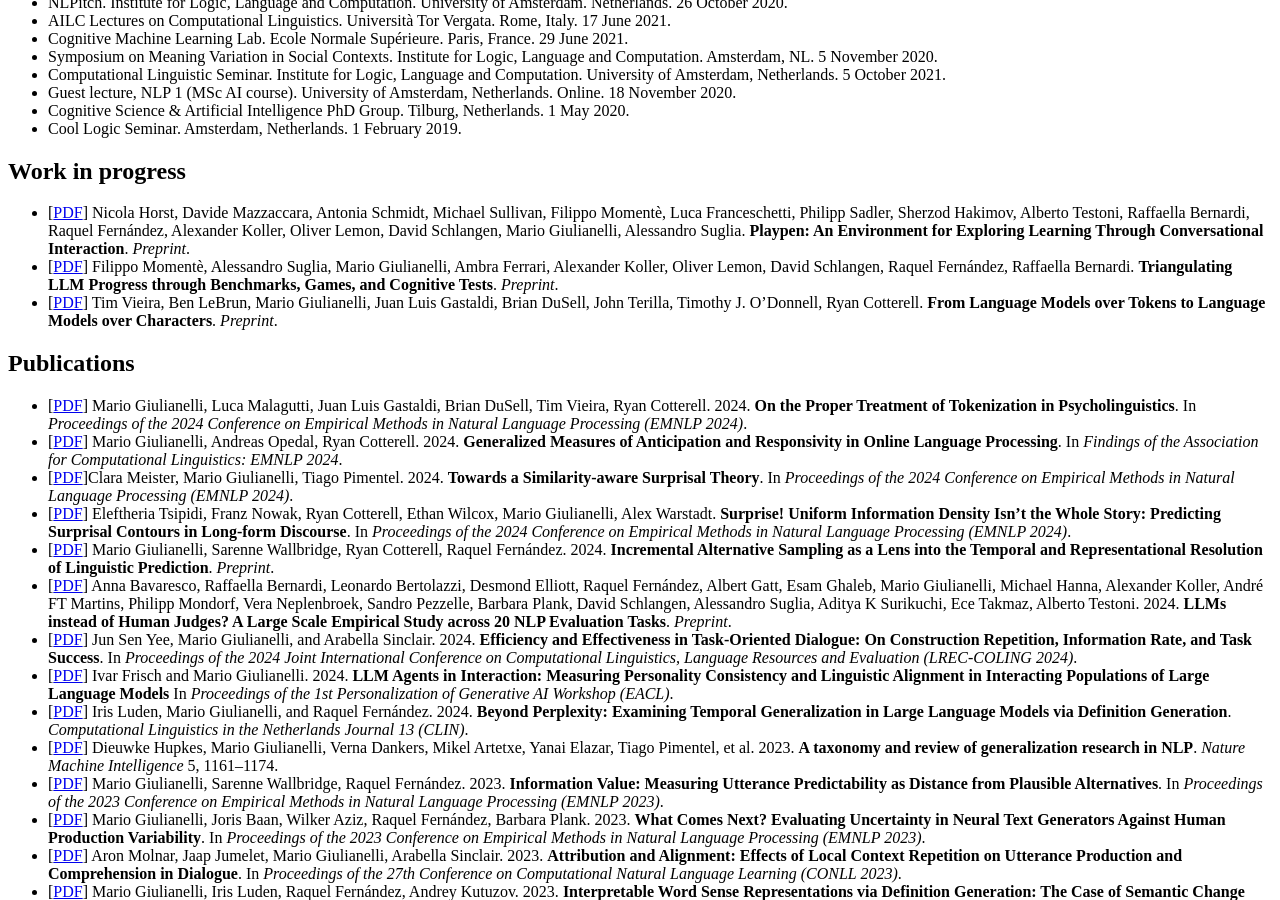
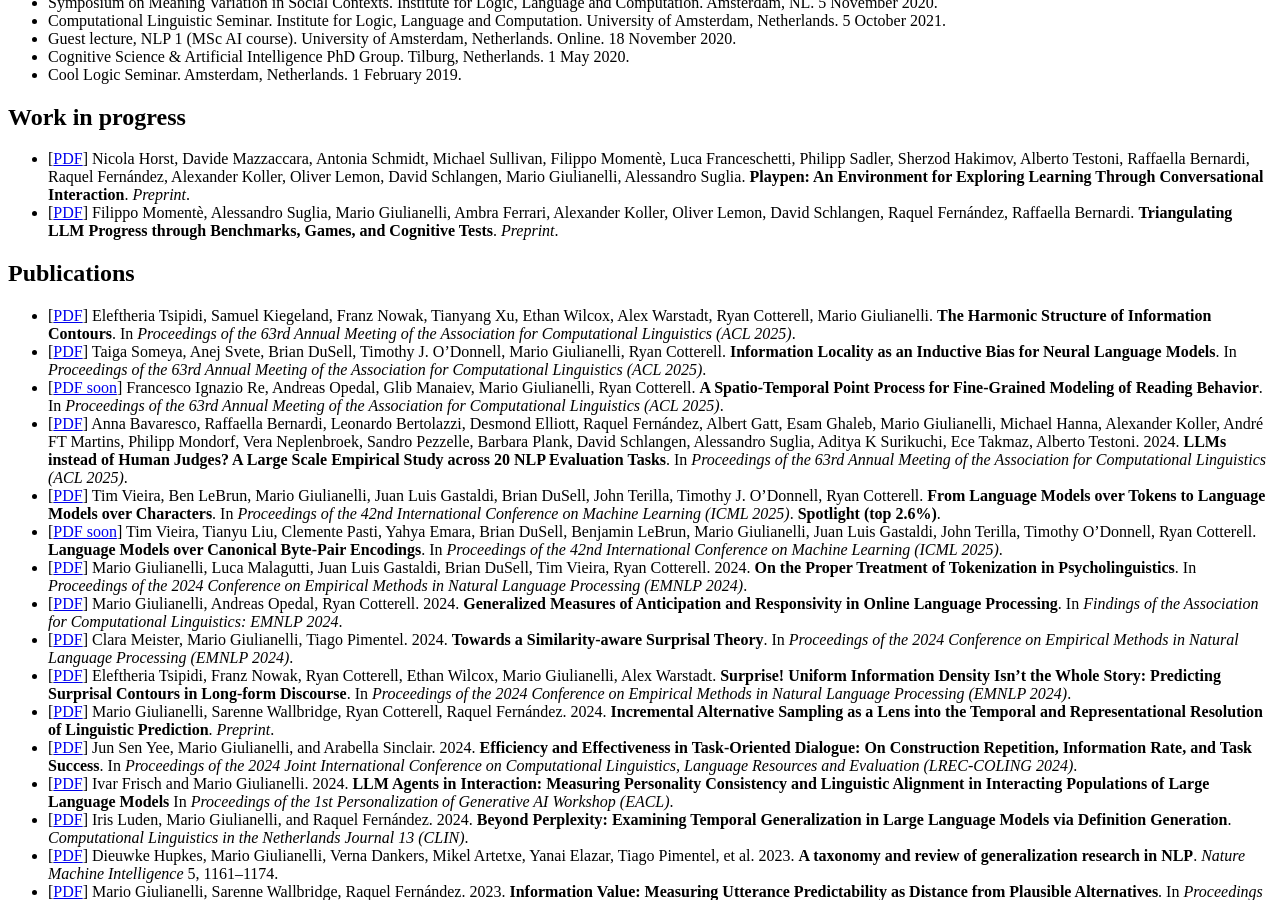
Before and after one commit to glnmario/glnmario.github.io, a Jekyll site: the page built from index.md, in a window 1280 px wide and 900 px high, scrolled down 1910 px. Built offline with Jekyll 4.4.1, drawn with Linux system fonts in a browser that asks for light colours; some of the changed text lies outside the part shown.

Commit message:
Update index.md

```diff
--- a/index.md
+++ b/index.md
@@ -7,7 +7,7 @@
 
 <!--## About me-->
 I’ve recently joined the UK AI Security Institute. Prior to this, I was an ETH Fellow, working with Ryan Cotterell in the [Rycolab](https://rycolab.io) within the Institute for Machine Learning, at the ETH Zurich Department of Computer Science. I did my PhD in the [Institute for Logic, Language and Computation](https://www.illc.uva.nl) at the University of Amsterdam, where I was advised by Raquel Fernández.
-I am an associated researcher at the ETH AI Center and a member of the ELLIS Society.
+I am an associated researcher at the ETH AI Center and a member of the ELLIS Society. In September 2025, I will join UCL as an Associate Professor in Computational Linguistics.
 
 My research explores how humans understand, produce, and use language in interaction—and how AI systems can learn to replicate these capabilities. I'm also deeply committed to improving evaluation standards for AI, both in the domain of language and across the broader AI landscape.
 
@@ -34,14 +34,11 @@
 -->
 
 ## News
+- In September 2025, I will have the great honour of joining UCL as an Associate Professor in Computational Linguistics.
+- [Our paper](https://doi.org/10.48550/arXiv.2412.03719) with exact and (fast) approximate algorithms for converting token-level language models to character-level ones is an ICML Spotlight! Come chat with us in Vancouver.
+- Four papers accepted at ACL and two at ICML. More info in the publication section below.
 - Another exciting [preprint](https://arxiv.org/abs/2504.08590) with the ELLIS team: we release Playpen, an environment for exploring learning in interaction. See [David's post](https://www.linkedin.com/posts/david-schlangen-23a8295_update-2-new-pre-print-outcome-of-an-activity-7317988138394517504-hrij?utm_source=share&utm_medium=member_desktop&rcm=ACoAAAtYriIBpy3E-KPWCYwDBYf7m0evNuVXHac) for more details!
-- New [preprint](https://doi.org/10.48550/arXiv.2502.14359) comparing and combining three LLM evaluation paradigms: static benchmarks, interactive games, and targeted cognitive tests.
-- New [preprint](https://doi.org/10.48550/arXiv.2412.03719) with exact and (fast) approximate algorithms for converting token-level language models to character-level ones.
-- Four papers accepted at EMNLP 2024 in the Linguistic Theories, Cognitive Modeling and Psycholinguistics track:
-  - [On the Proper Treatment of Tokenization in Psycholinguistics](https://arxiv.org/pdf/2410.02691)
-  - [Generalized Measures of Anticipation and Responsivity in Online Language Processing](https://arxiv.org/pdf/2409.10728)
-  - [Towards a Similarity-adjusted Surprisal Theory](https://arxiv.org/pdf/2410.17676)
-  - [Surprise! Uniform Information Density Isn't the Whole Story: Predicting Surprisal Contours in Long-form Discourse](https://arxiv.org/pdf/2410.16062)
+- I've joined the UK AI Security Institute in London! I work across risk domains and closely with the Science of Evaluations team.
 - I'm an organizer of the 2nd edition of the [GenBench Workshop](https://genbench.org/workshop/). See you in Miami on 16th November!
 - New [preprint](https://doi.org/10.31234/osf.io/fhp84) presenting the Incremental Alternative Sampling model of language comprehension -- rooted in, but enhancing, surprisal theory.
 - New [preprint](https://arxiv.org/pdf/2406.18403) on LLMs-as-judges vs. human judges for NLG evaluation. See also [thread](https://x.com/glnmario/status/1807784630935835040) on X.
@@ -86,16 +83,20 @@
 ## Work in progress
 - [[PDF](https://arxiv.org/abs/2504.08590)] Nicola Horst, Davide Mazzaccara, Antonia Schmidt, Michael Sullivan, Filippo Momentè, Luca Franceschetti, Philipp Sadler, Sherzod Hakimov, Alberto Testoni, Raffaella Bernardi, Raquel Fernández, Alexander Koller, Oliver Lemon, David Schlangen, Mario Giulianelli, Alessandro Suglia. **Playpen: An Environment for Exploring Learning Through Conversational Interaction**. _Preprint_.
 - [[PDF](https://doi.org/10.48550/arXiv.2502.14359)] Filippo Momentè, Alessandro Suglia, Mario Giulianelli, Ambra Ferrari, Alexander Koller, Oliver Lemon, David Schlangen, Raquel Fernández, Raffaella Bernardi. **Triangulating LLM Progress through Benchmarks, Games, and Cognitive Tests**. _Preprint_.
-- [[PDF](https://doi.org/10.48550/arXiv.2412.03719)] Tim Vieira, Ben LeBrun, Mario Giulianelli, Juan Luis Gastaldi, Brian DuSell, John Terilla, Timothy J. O'Donnell, Ryan Cotterell. **From Language Models over Tokens to Language Models over Characters**. _Preprint_.
 
 
 ## Publications
+- [[PDF](https://doi.org/10.48550/arXiv.2506.03902)] Eleftheria Tsipidi, Samuel Kiegeland, Franz Nowak, Tianyang Xu, Ethan Wilcox, Alex Warstadt, Ryan Cotterell, Mario Giulianelli. **The Harmonic Structure of Information Contours**. In _Proceedings of the 63rd Annual Meeting of the Association for Computational Linguistics (ACL 2025)_.
+- [[PDF](https://doi.org/10.48550/arXiv.2506.05136)] Taiga Someya, Anej Svete, Brian DuSell, Timothy J. O'Donnell, Mario Giulianelli, Ryan Cotterell. **Information Locality as an Inductive Bias for Neural Language Models**. In _Proceedings of the 63rd Annual Meeting of the Association for Computational Linguistics (ACL 2025)_.
+- [[PDF soon](https://glnmario.github.io)] Francesco Ignazio Re, Andreas Opedal, Glib Manaiev,  Mario Giulianelli, Ryan Cotterell. **A Spatio-Temporal Point Process for Fine-Grained Modeling of Reading Behavior**. In _Proceedings of the 63rd Annual Meeting of the Association for Computational Linguistics (ACL 2025)_.
+- [[PDF](https://arxiv.org/pdf/2406.18403)] Anna Bavaresco, Raffaella Bernardi, Leonardo Bertolazzi, Desmond Elliott, Raquel Fernández, Albert Gatt, Esam Ghaleb, Mario Giulianelli, Michael Hanna, Alexander Koller, André FT Martins, Philipp Mondorf, Vera Neplenbroek, Sandro Pezzelle, Barbara Plank, David Schlangen, Alessandro Suglia, Aditya K Surikuchi, Ece Takmaz, Alberto Testoni. 2024. **LLMs instead of Human Judges? A Large Scale Empirical Study across 20 NLP Evaluation Tasks**. In _Proceedings of the 63rd Annual Meeting of the Association for Computational Linguistics (ACL 2025)_.
+- [[PDF](https://doi.org/10.48550/arXiv.2412.03719)] Tim Vieira, Ben LeBrun, Mario Giulianelli, Juan Luis Gastaldi, Brian DuSell, John Terilla, Timothy J. O'Donnell, Ryan Cotterell. **From Language Models over Tokens to Language Models over Characters**. In _Proceedings of the 42nd International Conference on Machine Learning (ICML 2025)_. **Spotlight (top 2.6%)**.
+- [[PDF soon](https://icml.cc/virtual/2025/poster/44596)] Tim Vieira, Tianyu Liu, Clemente Pasti, Yahya Emara, Brian DuSell, Benjamin LeBrun, Mario Giulianelli, Juan Luis Gastaldi, John Terilla, Timothy O'Donnell, Ryan Cotterell. **Language Models over Canonical Byte-Pair Encodings**. In _Proceedings of the 42nd International Conference on Machine Learning (ICML 2025)_.
 - [[PDF](https://arxiv.org/pdf/2410.02691)] Mario Giulianelli, Luca Malagutti, Juan Luis Gastaldi, Brian DuSell, Tim Vieira, Ryan Cotterell. 2024. **On the Proper Treatment of Tokenization in Psycholinguistics**. In _Proceedings of the 2024 Conference on Empirical Methods in Natural Language Processing (EMNLP 2024)_.
 - [[PDF](https://arxiv.org/pdf/2409.10728)] Mario Giulianelli, Andreas Opedal, Ryan Cotterell. 2024. **Generalized Measures of Anticipation and Responsivity in Online Language Processing**. In _Findings of the Association for Computational Linguistics: EMNLP 2024_.
-- [[PDF](https://arxiv.org/pdf/2410.17676)]Clara Meister, Mario Giulianelli, Tiago Pimentel. 2024. **Towards a Similarity-aware Surprisal Theory**. In _Proceedings of the 2024 Conference on Empirical Methods in Natural Language Processing (EMNLP 2024)_.
+- [[PDF](https://arxiv.org/pdf/2410.17676)] Clara Meister, Mario Giulianelli, Tiago Pimentel. 2024. **Towards a Similarity-aware Surprisal Theory**. In _Proceedings of the 2024 Conference on Empirical Methods in Natural Language Processing (EMNLP 2024)_.
 - [[PDF](https://arxiv.org/pdf/2410.16062)] Eleftheria Tsipidi, Franz Nowak, Ryan Cotterell, Ethan Wilcox, Mario Giulianelli, Alex Warstadt. **Surprise! Uniform Information Density Isn't the Whole Story: Predicting Surprisal Contours in Long-form Discourse**. In _Proceedings of the 2024 Conference on Empirical Methods in Natural Language Processing (EMNLP 2024)_.
 - [[PDF](https://doi.org/10.31234/osf.io/fhp84)] Mario Giulianelli, Sarenne Wallbridge, Ryan Cotterell, Raquel Fernández. 2024. **Incremental Alternative Sampling as a Lens into the Temporal and Representational Resolution of Linguistic Prediction**. _Preprint_.
-- [[PDF](https://arxiv.org/pdf/2406.18403)] Anna Bavaresco, Raffaella Bernardi, Leonardo Bertolazzi, Desmond Elliott, Raquel Fernández, Albert Gatt, Esam Ghaleb, Mario Giulianelli, Michael Hanna, Alexander Koller, André FT Martins, Philipp Mondorf, Vera Neplenbroek, Sandro Pezzelle, Barbara Plank, David Schlangen, Alessandro Suglia, Aditya K Surikuchi, Ece Takmaz, Alberto Testoni. 2024. **LLMs instead of Human Judges? A Large Scale Empirical Study across 20 NLP Evaluation Tasks**. _Preprint_.
 - [[PDF](https://aclanthology.org/2024.lrec-main.494/)] Jun Sen Yee, Mario Giulianelli, and Arabella Sinclair. 2024. **Efficiency and Effectiveness in Task‐Oriented Dialogue: On Construction Repetition, Information Rate, and Task Success**. In _Proceedings of the 2024 Joint International Conference on Computational Linguistics, Language Resources and Evaluation (LREC‐COLING 2024)_.
 - [[PDF](https://aclanthology.org/2024.personalize-1.9/)] Ivar Frisch and Mario Giulianelli. 2024. **LLM Agents in Interaction: Measuring Personality Consistency and Linguistic Alignment in Interacting Populations of Large Language Models** In _Proceedings of the 1st Personalization of Generative AI Workshop (EACL)_.
 - [[PDF](https://aclanthology.org/2024.personalize-1.9/)] Iris Luden, Mario Giulianelli, and Raquel Fernández. 2024. **Beyond Perplexity: Examining Temporal Generalization in Large Language Models via Definition Generation**. _Computational Linguistics in the Netherlands Journal 13 (CLIN)_.
```
